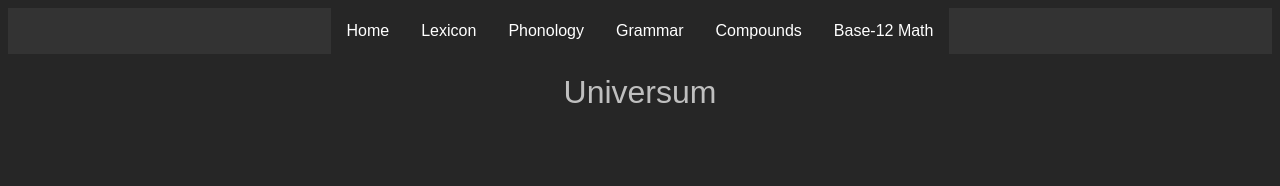
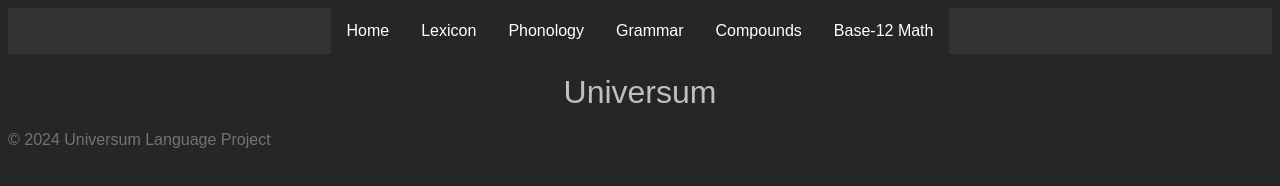
Before and after one commit to DarkMistofWoods/universum, a plain HTML site: page phonology.html in a window 1280 px wide. Drawn offline with Linux system fonts and the light colour scheme.

Commit message:
Update phonology.html

```diff
--- a/phonology.html
+++ b/phonology.html
@@ -17,5 +17,8 @@
         </ul>
     </nav>
     <a href="index.html" class="universum">Universum</a>
+    <footer>
+        <p>© 2024 Universum Language Project</p>
+    </footer>
 </body>
 </html>
```
